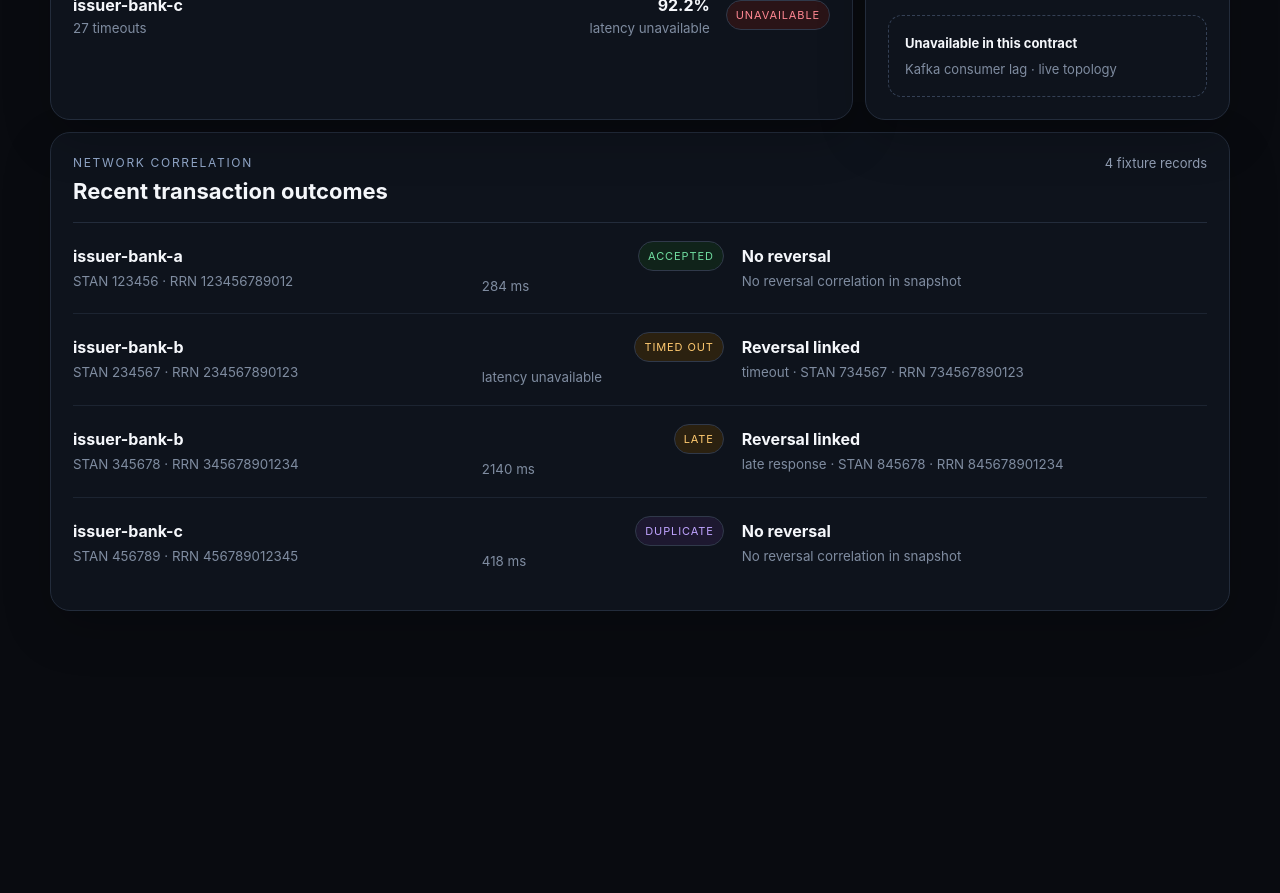
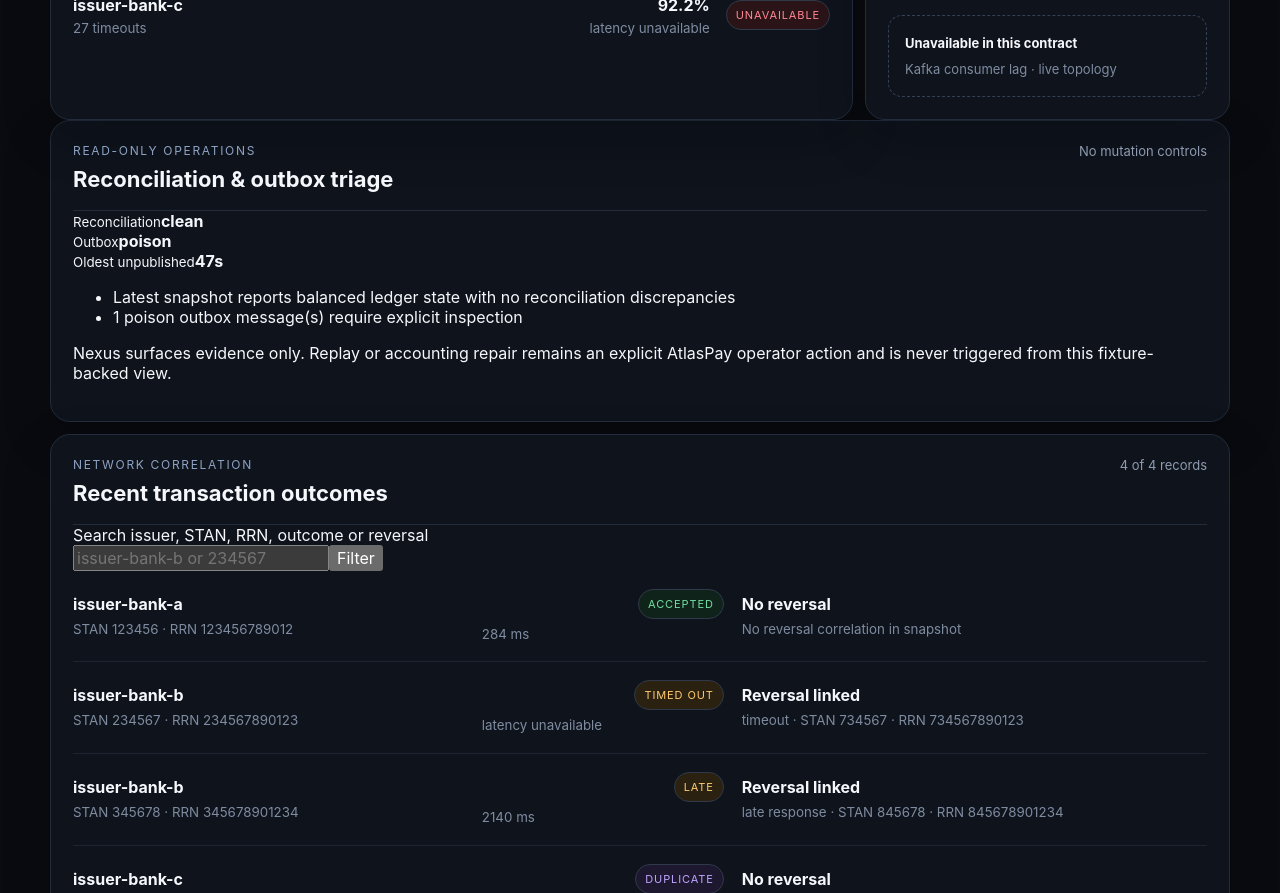
Before and after one commit to soufianeelbiki1/Nexus, a Next.js app: page / in a window 1280 px wide. Shown: the part 800-1693 px from the top of the page. Before the commit the page ends 1491 px from the top, so only its background shows below. Built offline with nearby package versions, Linux system fonts and the light colour scheme.

Commit message:
feat: add transaction search and read-only operations triage

```diff
--- a/app/page.tsx
+++ b/app/page.tsx
@@ -1,12 +1,19 @@
 import { atlasPayFixture } from "../data/atlaspay-snapshot";
 import { approvalRate } from "../lib/operations";
+import { buildTriageSummary, filterTransactions } from "../lib/operator-read-model";
 import { FixtureSnapshotSource, loadOperationalSnapshot } from "../lib/snapshot-loader";
 
 function pct(value: number) {
   return `${(value * 100).toFixed(1)}%`;
 }
 
-export default async function Home() {
+export default async function Home({
+  searchParams,
+}: {
+  searchParams: Promise<{ q?: string }>;
+}) {
+  const params = await searchParams;
+  const query = params.q ?? "";
   const result = await loadOperationalSnapshot(new FixtureSnapshotSource(atlasPayFixture), {
     now: new Date(),
   });
@@ -27,6 +34,8 @@ export default async function Home() {
 
   const snapshot = result.snapshot;
   const rate = approvalRate(snapshot.authorizations);
+  const transactions = filterTransactions(snapshot.networkTransactions, query);
+  const triage = buildTriageSummary(snapshot);
   const loadMessage =
     result.state === "partial"
       ? `Partial contract: ${result.missingSections.join(" · ")}`
@@ -41,8 +50,8 @@ export default async function Home() {
           <p className="eyebrow">AtlasPay operator control plane</p>
           <h1>Nexus</h1>
           <p className="lede">
-            Read-only operational view with explicit provenance, degraded states, and no
-            fabricated live-telemetry claims.
+            Read-only operational view with runtime-validated provenance, degraded states,
+            and no fabricated live-telemetry claims.
           </p>
         </div>
         <div className={`status status-${snapshot.health}`}>
@@ -133,16 +142,62 @@ export default async function Home() {
         </aside>
       </section>
 
+      <section className="panel triage-panel" aria-label="Read-only operations triage">
+        <div className="panel-title">
+          <div>
+            <p className="eyebrow">Read-only operations</p>
+            <h2>Reconciliation & outbox triage</h2>
+          </div>
+          <span>No mutation controls</span>
+        </div>
+        <div className="triage-grid">
+          <div>
+            <small>Reconciliation</small>
+            <strong>{triage.reconciliationState}</strong>
+          </div>
+          <div>
+            <small>Outbox</small>
+            <strong>{triage.outboxState}</strong>
+          </div>
+          <div>
+            <small>Oldest unpublished</small>
+            <strong>{snapshot.outbox.oldestUnpublishedAgeSeconds}s</strong>
+          </div>
+        </div>
+        <ul className="triage-notes">
+          {triage.notes.map((note) => <li key={note}>{note}</li>)}
+        </ul>
+        <p className="readonly-note">
+          Nexus surfaces evidence only. Replay or accounting repair remains an explicit AtlasPay
+          operator action and is never triggered from this fixture-backed view.
+        </p>
+      </section>
+
       <section className="panel transaction-panel" aria-label="Network transaction drilldown">
         <div className="panel-title">
           <div>
             <p className="eyebrow">Network correlation</p>
             <h2>Recent transaction outcomes</h2>
           </div>
-          <span>{snapshot.networkTransactions.length} fixture records</span>
+          <span>{transactions.length} of {snapshot.networkTransactions.length} records</span>
         </div>
+        <form className="transaction-search" method="get">
+          <label htmlFor="transaction-query">Search issuer, STAN, RRN, outcome or reversal</label>
+          <div>
+            <input
+              id="transaction-query"
+              name="q"
+              defaultValue={query}
+              placeholder="issuer-bank-b or 234567"
+              autoComplete="off"
+            />
+            <button type="submit">Filter</button>
+          </div>
+        </form>
         <div className="transaction-list">
-          {snapshot.networkTransactions.map((transaction) => (
+          {transactions.length === 0 ? (
+            <p className="empty-state">No transaction records match this filter.</p>
+          ) : transactions.map((transaction) => (
             <article className="transaction" key={transaction.id}>
               <div>
                 <strong>{transaction.issuerId}</strong>
```
